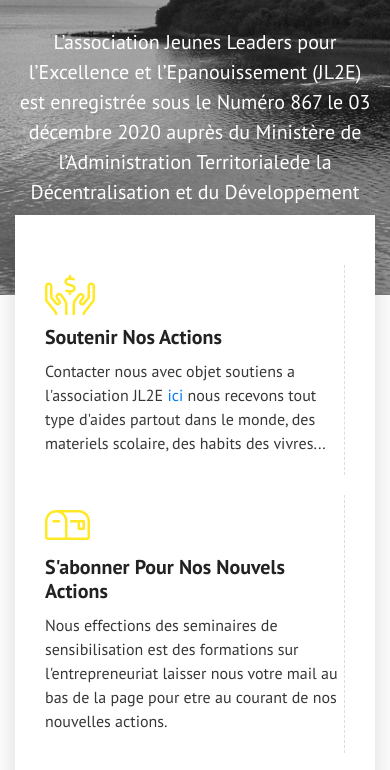
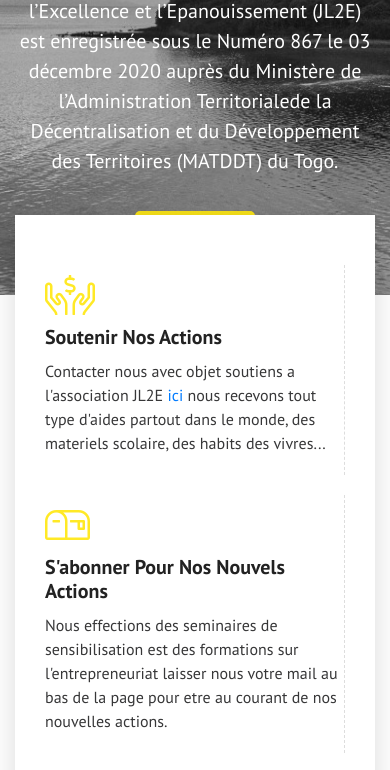
Before and after one commit to TchD7/oraleo, a plain HTML site: page index.html in a window 390 px wide. Shown: the part 305-1075 px from the top of the page. Drawn offline with Linux system fonts and the light colour scheme.

Commit message:
responsive

```diff
--- a/assets/css/style.css
+++ b/assets/css/style.css
@@ -218,7 +218,24 @@ header .nav-items {
       .banner .wrapper ol li a {
         color: #fff; }
 
-/* ================================ Section CSS =============================== */
+
+/* ================================ touche pour la responsive =============================== */
+@media (max-width: 767.98px) {
+
+  iframe{
+    position: relative;
+    width:22rem;
+    height:300px;
+      }
+      .banner .wrapper {
+        margin-top:-2rem;
+      }
+      .banner .wrapper p{
+        margin: 1px;
+      }
+
+ }
+ /* ================================ Section CSS =============================== */
 .bg-01 {
   position: relative;
   margin-top: -5rem;
```
Also changed, not shown: contact-us.html (+0 -7 lines).
